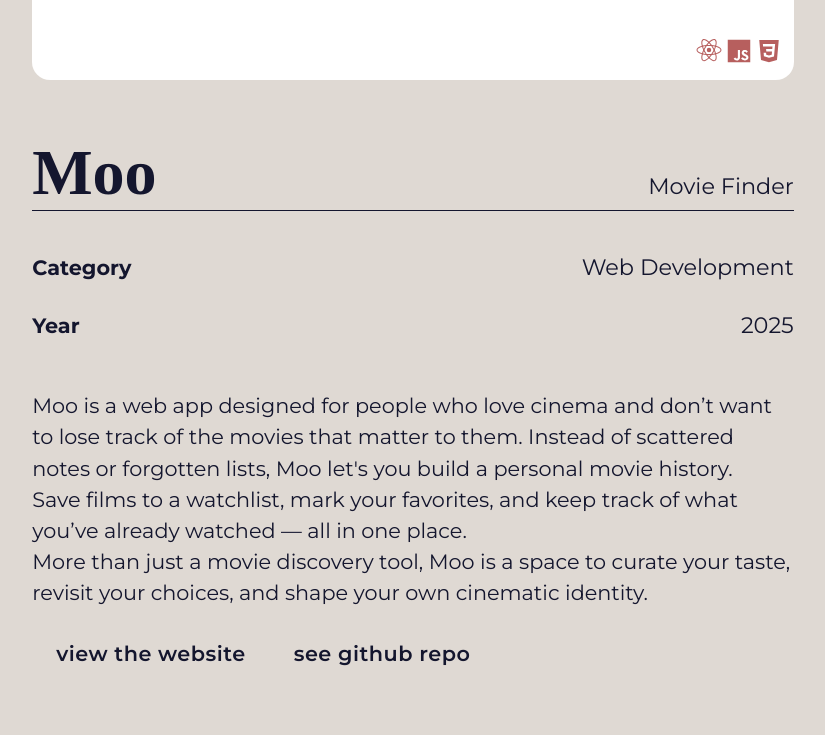
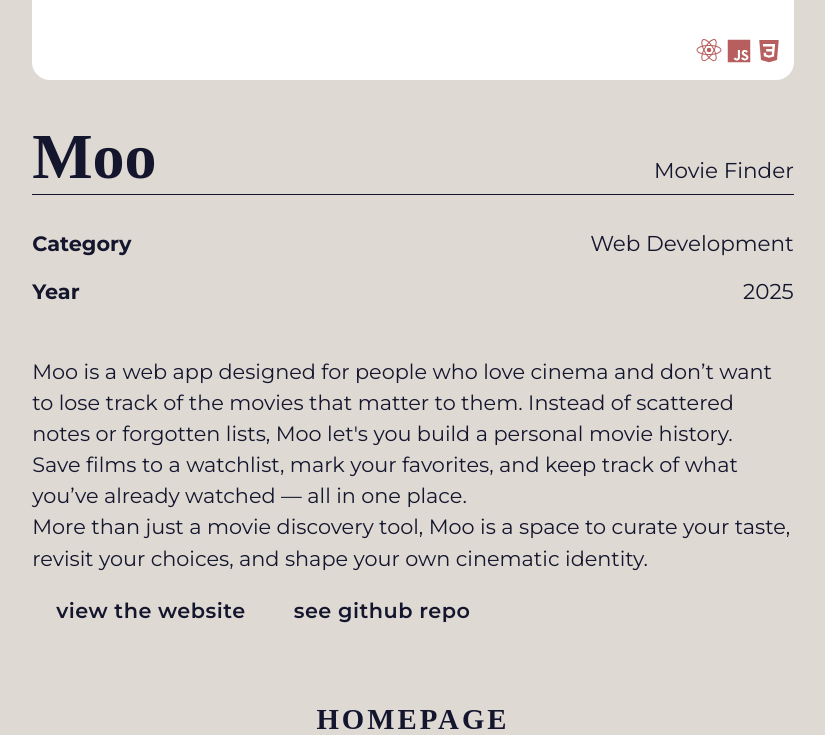
Before and after one commit to Pedrocas74/Pedro-portfolio, a React (Vite) app: page /work/moo-movie-finder in a window 1280 px wide. Shown: the part 400-1135 px from the top of the page, without its empty margins (227-1052 px from the left). Built offline with nearby package versions, Linux system fonts and the light colour scheme; a web font is replaced by a local one.

Commit message:
style: normalize spacing across project

```diff
--- a/src/App.css
+++ b/src/App.css
@@ -21,7 +21,7 @@
     --middle-wave: #253368;
     --top-wave: #2d428dff;
 
-    --hover-l: hsla(36, 9%, 58%, 0.5);
+    --hover-l: hsla(36, 9%, 58%, 0.2);
     --white: #fff;
 
     /* DARK MODE  */
@@ -38,7 +38,7 @@
     --top-wave-d: hsl(42, 52%, 94%);
 
 
-    --hover-d: hsla(37, 6%, 57%, 0.507);
+    --hover-d: hsla(37, 6%, 57%, 0.2);
     --black: #000;
 
     /* ------------------------------------------- */
@@ -53,6 +53,15 @@
     --fs-lg: clamp(1.3rem, 3vw, 1.8rem);
     --fs-xl: clamp(2.4rem, 4.5vw, 5.5rem);
     --fs-menu: clamp(3.5rem, 5vw, 8rem);
+
+    /* spacing  */
+    --space-xxs: 0.25rem;
+    --space-xs: 0.5rem;
+    --space-s: 1rem;
+    --space-m: 1.5rem;
+    --space-l: 2rem;
+    --space-xl: 2.5rem;
+    --space-xxl: 3rem;
 
     /* padding  */
     --pd-button: 0.7rem 1.5rem;
@@ -227,15 +236,6 @@ a .buttonPrimary:active {
     background-color: var(--clr-primary-dark);
 }
 
-.textShadow {
-    background: linear-gradient(0deg, #14162f, #F9A801);
-    background-clip: text;
-    -webkit-text-fill-color: transparent;
-    text-shadow: 2px 1px #F9A801;
-}
-
-
-
 /* BOAT in NavMenu */
 .boatLayer {
   position: fixed;
--- a/src/Components/layout/Navbar/Navbar.module.css
+++ b/src/Components/layout/Navbar/Navbar.module.css
@@ -45,7 +45,6 @@
 }
 
 
-
 @media (width >= 768px) {
     .navbarContainer {
         align-items: end;
--- a/src/Components/layout/ProjectDetails/ProjectDetails.module.css
+++ b/src/Components/layout/ProjectDetails/ProjectDetails.module.css
@@ -8,10 +8,8 @@
 }
 .mainImage {
     margin-top: 15vh;
-    margin-bottom: 7vh;
-    /* overflow: hidden; */
-    position: relative;
-
+    margin-bottom: var(--space-xl);
+    position: relative;  /*SKILLS component is absolute positioned */
 }
 .mainImage img {
     width: 100%;
@@ -28,7 +26,6 @@
         margin-top: 0;
         width: 70%;
         height: 60vh;
-        /* border: 1px solid red; */
     }
     .mainImage img {
         width: 100%;
@@ -45,7 +42,7 @@
     display: flex;
     align-items: baseline;
     justify-content: space-between;
-    margin-bottom: 2.5em;
+    margin-bottom: var(--space-l);
 }
 .header h1 {
     font-size: var(--fs-menu);
@@ -55,13 +52,13 @@
     display: flex;
     flex-direction: column;
     justify-content: space-between;
-    margin-bottom: 1.5em;
+    margin-bottom: var(--space-l);
 }
 .row {
     display:  flex;
     justify-content: space-between;
     align-items: center;
-    margin-bottom: 1.5em;
+    margin-bottom: var(--space-s);
 }
 .row h2 {
     font-size: var(--fs-md);
@@ -71,15 +68,15 @@
 }
 .header p,
 .row p {
-    font-size: clamp(1.1rem, 2.5vw, 1.4rem);
+    font-size: calc(var(--fs-md) + 0.7px);
 }
 
 .projectDescription {
     font-size: var(--fs-md);
-    margin-bottom: 5vh;
+    margin-bottom: var(--space-l);
 }
 .projectDescription p {
-    margin-bottom: 2rem;
+    margin-bottom: var(--space-m);
     line-height: var(--lh-small);
     white-space: pre-line;
 }
@@ -87,17 +84,18 @@
     all: unset;
 }
 .linksContainer span {
-    margin-bottom: 1rem;
+    margin-bottom: var(--space-xxl);
 }
 
 .sectionPhotos h3 {
     text-align: center;
-    margin: 3rem 0 0.5rem ;
+    margin-bottom: var(--space-xs) ;
     font-size: var(--fs-lg);
+    letter-spacing: 3px;
 }
 .photo {  /*Photo container*/
     overflow: hidden;
-    margin:0 0 2.5em 0;
+    margin: 0 0 var(--space-xl) 0;
 }
 .photo img {
     width: 100%;
@@ -109,5 +107,5 @@
     font-size: var(--fs-sm);
     display: flex;
     justify-content: space-between;
-    margin-bottom: 5vh;
+    margin-bottom: var(--space-xxl);
 }
--- a/src/pages/About/about.module.css
+++ b/src/pages/About/about.module.css
@@ -20,7 +20,7 @@
 }
 .text {
     font-size: var(--fs-md);
-    line-height: 1.3;
+    line-height: 1.4;
     margin: 5vh 0;
 }
 .resume {
--- a/src/pages/Contact/contact.module.css
+++ b/src/pages/Contact/contact.module.css
@@ -9,11 +9,10 @@
 }
 
 .grid {
-    /* border: 1px solid red; */
     display: grid;
     grid-template-rows: 1fr 1fr;
     width: 85%;
-    margin: 3em auto;
+    margin: var(--space-xxl) auto;
     overflow: hidden;
 }
 .gridRow {
@@ -22,11 +21,10 @@
     align-items: center;
     justify-content: start;
     line-height: var(--lh-big);
-    margin-bottom: 1em;
+    margin-bottom: var(--space-s);
 }
 .gridRow h2 {
     font-size: var(--fs-md);
-    /* margin-right: 35%; */
     width: 40%;
 }
 .gridRow a {
--- a/src/pages/Home/home.module.css
+++ b/src/pages/Home/home.module.css
@@ -9,11 +9,9 @@
     min-height: 50%;
     max-height: 70%;
     width: 85%;
-    /* border: 1px solid rgb(41, 8, 119); */
     display: flex;
     flex-direction: column;
     justify-content: center;
-
 }
 @media (width >= 850px) {
     .homeSection {
@@ -25,12 +23,13 @@
 }
 .mainTitle {
     font-size: var(--fs-xl);
-    margin-bottom: 1rem;
+    margin-bottom: var(--space-s);
 
 }
 .secondaryTitle {
     font-size: var(--fs-lg);
-    margin-bottom: 3rem;
+    margin-bottom: var(--space-xxl);
+    line-height: 1.5;
 }
 .mainTitle,
 .secondaryTitle {
@@ -39,7 +38,7 @@
 
 .name,
 .job {
-    font-weight: 800;
+    font-weight: 700;
     cursor: pointer;
 }
 
--- a/src/pages/Work/work.module.css
+++ b/src/pages/Work/work.module.css
@@ -13,7 +13,6 @@
     height: 60vh;
 }
 .workLeft {
-    /* border: 1px solid blue; */
     display: none;
 }
 @media(width >= 768px) {
@@ -25,7 +24,6 @@
         display: initial;
         flex: 1;
         padding: 0 2.5vw 0 0;
-        /* border: 1px solid red; */
     }
     .workRight {
         flex: 1;
@@ -55,7 +53,7 @@
     display: flex;
     align-items: center;
     justify-content: space-between;
-    padding: 1.5rem 0.5rem;
+    padding: var(--space-m) var(--space-xs);
     transition: var(--transition-slow);
 }
 .projectRow:hover,
```
